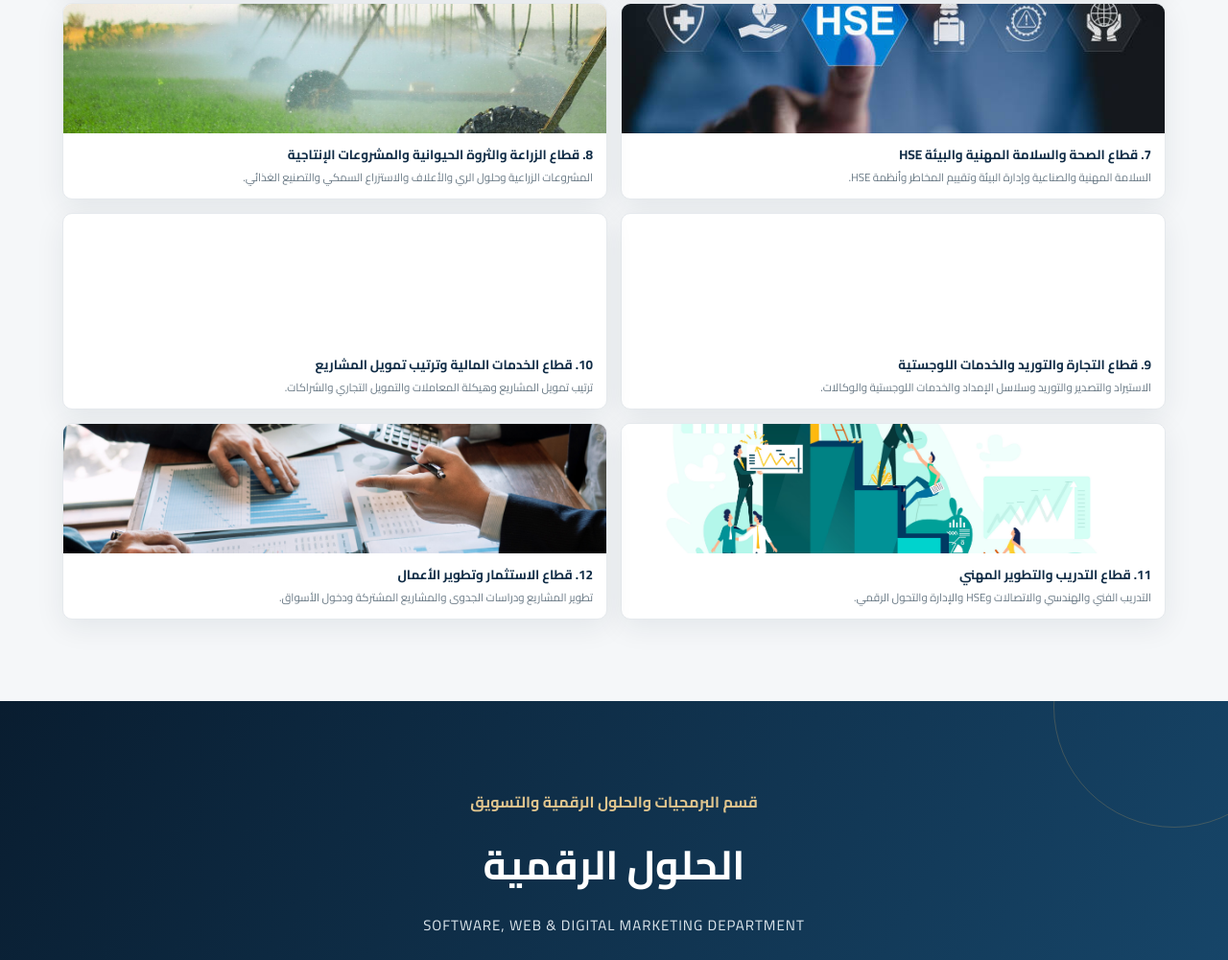
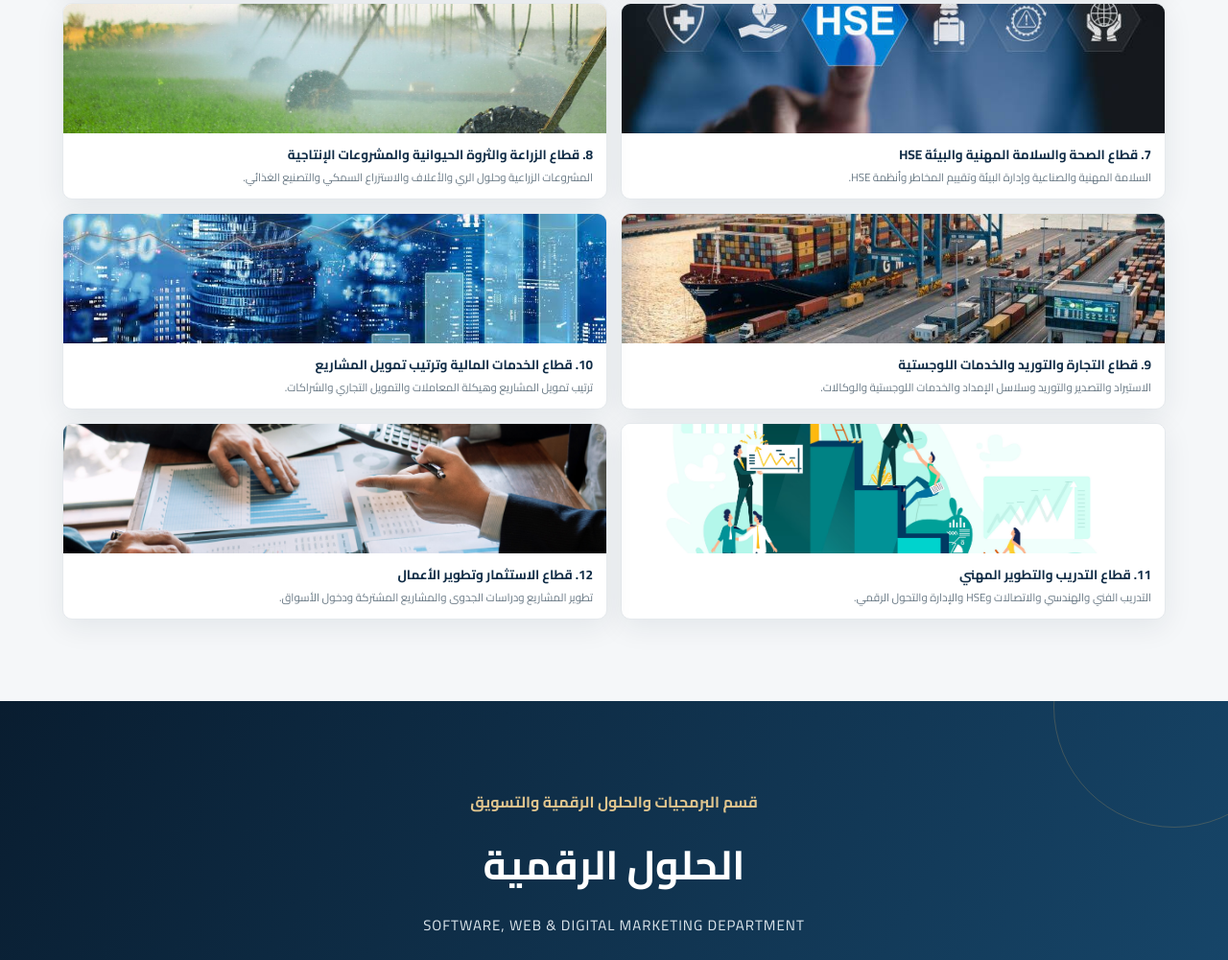
Before and after one commit to ehssan979/afrodar, a plain HTML site: page index.html in a window 1280 px wide. Shown: the part 2295-3296 px from the top of the page at 96% size. Drawn offline with Linux system fonts and the light colour scheme.

Commit message:
Update index.html

```diff
--- a/index.html
+++ b/index.html
@@ -524,7 +524,7 @@
                 <!-- 9. قطاع التجارة والتوريد والخدمات اللوجستية -->
                 <article class="sector-img-card">
                     <button class="sector-card-trigger" type="button" aria-expanded="false" aria-controls="sector-detail-9">
-                        <img src="trade.jpg" alt="">
+                        <img src="trade.jpeg" alt="">
                         <div class="sector-card-body">
                             <h3 data-ar="9. قطاع التجارة والتوريد والخدمات اللوجستية" data-en="9. Trade, Supply & Logistics Services">9. قطاع التجارة والتوريد والخدمات اللوجستية</h3>
                             <p data-ar="الاستيراد والتصدير والتوريد وسلاسل الإمداد والخدمات اللوجستية والوكالات." data-en="Import/export, supply, supply chain management, logistics, and commercial agencies.">الاستيراد والتصدير والتوريد وسلاسل الإمداد والخدمات اللوجستية والوكالات.</p>
@@ -547,7 +547,7 @@
                 <!-- 10. قطاع الخدمات المالية وترتيب تمويل المشاريع -->
                 <article class="sector-img-card">
                     <button class="sector-card-trigger" type="button" aria-expanded="false" aria-controls="sector-detail-10">
-                        <img src="finance.jpg" alt="">
+                        <img src="finance.jpeg" alt="">
                         <div class="sector-card-body">
                             <h3 data-ar="10. قطاع الخدمات المالية وترتيب تمويل المشاريع" data-en="10. Financial Services & Project Finance Structuring">10. قطاع الخدمات المالية وترتيب تمويل المشاريع</h3>
                             <p data-ar="ترتيب تمويل المشاريع وهيكلة المعاملات والتمويل التجاري والشراكات." data-en="Project financing arrangement, deal structuring, trade finance, and partnerships.">ترتيب تمويل المشاريع وهيكلة المعاملات والتمويل التجاري والشراكات.</p>
```
